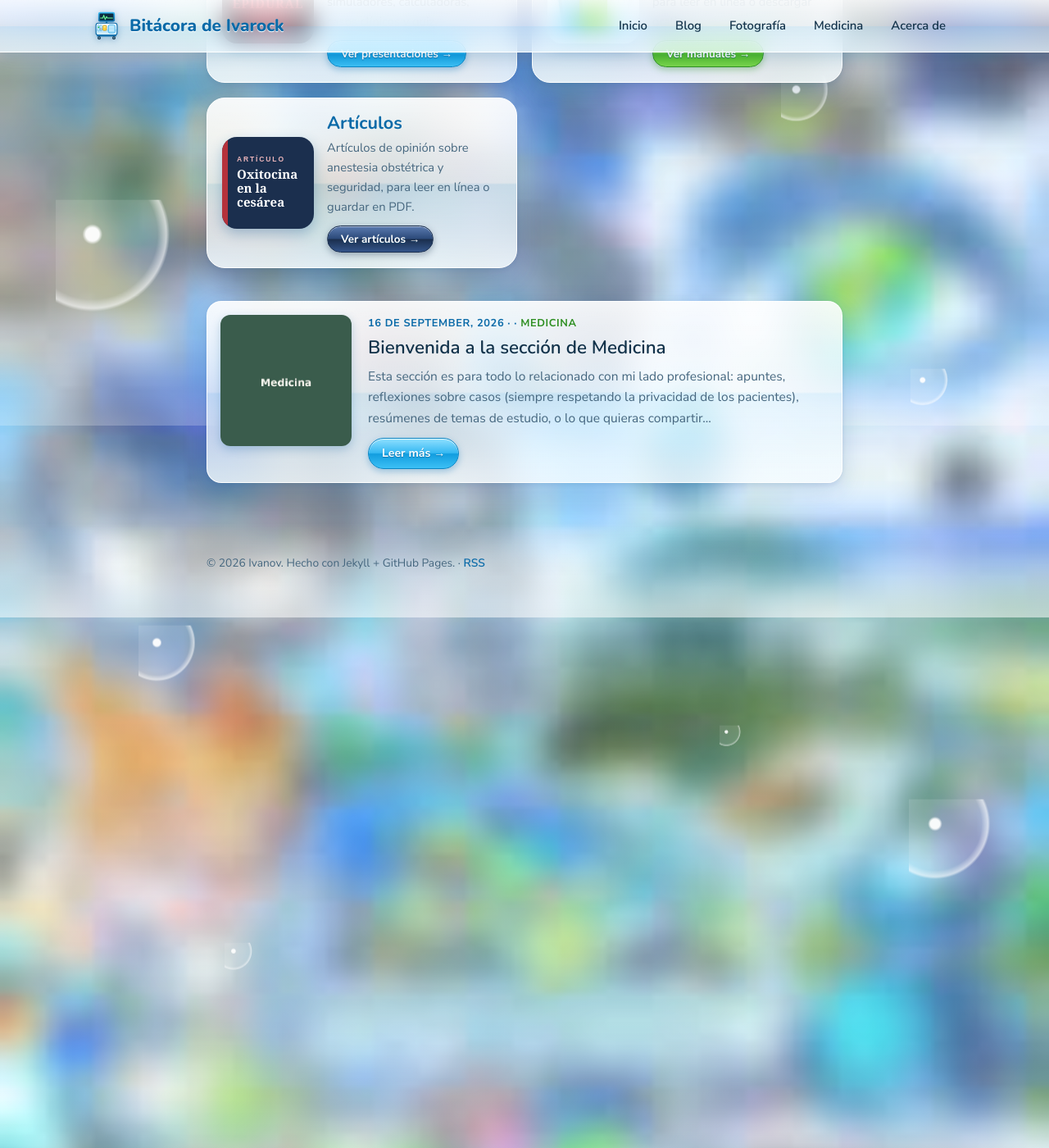
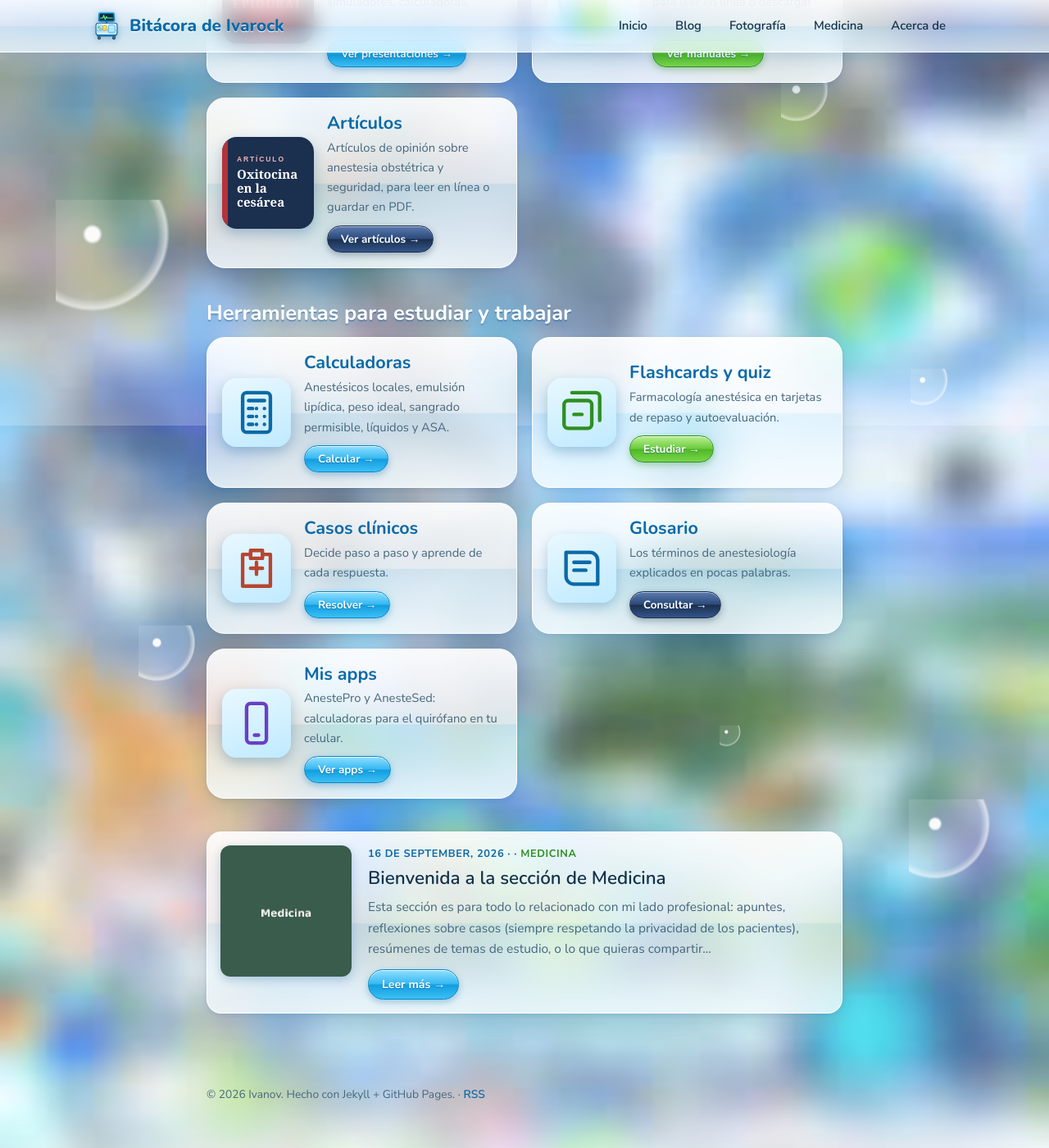
Before and after one commit to Ivarock/Ivarock.github.io, a Jekyll site: the page built from medicina/index.md, in a window 1280 px wide and 1400 px high, scrolled down 381 px. Shown: the whole window at 82% size. Built offline with Jekyll 4.4.1, drawn with Linux system fonts in a browser that asks for light colours.

Commit message:
Nuevas herramientas: _includes

```diff
--- a/_includes/medicina-secciones.html
+++ b/_includes/medicina-secciones.html
@@ -20,6 +20,9 @@
 .msec__art--paper small{color:#e9b4b9;font:700 8.5px/1 sans-serif;letter-spacing:.22em}
 .msec__art--paper b{color:#fff;font:700 15px/1.15 Georgia,serif;margin-top:5px}
 .msec__card--navy .msec__go{border-color:#1B2F4E;background:linear-gradient(180deg,#5b7bb0 0%,#2c4a7a 48%,#1B2F4E 52%,#34558a 100%);box-shadow:0 3px 8px rgba(27,47,78,.35),inset 0 1px 0 rgba(255,255,255,.5)}
+.msec__art--icon{background:linear-gradient(160deg,#e9f8ff,#bfeaff)}
+.msec__art--icon svg{width:58px;height:58px}
+.msec--tools .msec__art{width:84px;height:84px}
 @media (max-width:420px){.msec__art{width:84px;height:84px}.msec__art--books i{transform:scale(.8)}}
 </style>
 <nav class="msec" aria-label="Subsecciones de Medicina">
@@ -36,3 +39,26 @@
     <div class="msec__body"><h2>Artículos</h2><p>Artículos de opinión sobre anestesia obstétrica y seguridad, para leer en línea o guardar en PDF.</p><span class="msec__go">Ver artículos →</span></div>
   </a>
 </nav>
+<h2 style="color:#fff;text-shadow:0 2px 0 rgba(10,90,150,.35),0 6px 16px rgba(10,90,150,.35);margin:10px 0 14px">Herramientas para estudiar y trabajar</h2>
+<nav class="msec msec--tools" aria-label="Herramientas de Medicina">
+  <a class="msec__card" href="{{ '/calculadoras/' | relative_url }}">
+    <span class="msec__art msec__art--icon"><svg viewBox="0 0 24 24" fill="none" stroke="#0a6aa8" stroke-width="1.8" stroke-linecap="round" stroke-linejoin="round"><rect x="5" y="2" width="14" height="20" rx="2"/><path d="M8 6h8M8 10h2M12 10h0M16 10h0M8 14h2M12 14h0M16 14h0M8 18h2M12 18h0M16 18h0"/></svg></span>
+    <div class="msec__body"><h2>Calculadoras</h2><p>Anestésicos locales, emulsión lipídica, peso ideal, sangrado permisible, líquidos y ASA.</p><span class="msec__go">Calcular →</span></div>
+  </a>
+  <a class="msec__card msec__card--green" href="{{ '/estudio/' | relative_url }}">
+    <span class="msec__art msec__art--icon"><svg viewBox="0 0 24 24" fill="none" stroke="#2f8f22" stroke-width="1.8" stroke-linecap="round" stroke-linejoin="round"><rect x="3" y="6" width="14" height="14" rx="2"/><path d="M7 2h12a2 2 0 0 1 2 2v12"/><path d="M8 13h4"/></svg></span>
+    <div class="msec__body"><h2>Flashcards y quiz</h2><p>Farmacología anestésica en tarjetas de repaso y autoevaluación.</p><span class="msec__go">Estudiar →</span></div>
+  </a>
+  <a class="msec__card" href="{{ '/casos/' | relative_url }}">
+    <span class="msec__art msec__art--icon"><svg viewBox="0 0 24 24" fill="none" stroke="#b8452f" stroke-width="1.8" stroke-linecap="round" stroke-linejoin="round"><path d="M9 3h6v4H9z"/><path d="M5 5h4M15 5h4v16H5V5"/><path d="M9 12h6M12 9v6"/></svg></span>
+    <div class="msec__body"><h2>Casos clínicos</h2><p>Decide paso a paso y aprende de cada respuesta.</p><span class="msec__go">Resolver →</span></div>
+  </a>
+  <a class="msec__card msec__card--navy" href="{{ '/glosario/' | relative_url }}">
+    <span class="msec__art msec__art--icon"><svg viewBox="0 0 24 24" fill="none" stroke="#0a6aa8" stroke-width="1.8" stroke-linecap="round" stroke-linejoin="round"><path d="M4 4h12a4 4 0 0 1 4 4v12H8a4 4 0 0 1-4-4z"/><path d="M8 9h8M8 13h6"/></svg></span>
+    <div class="msec__body"><h2>Glosario</h2><p>Los términos de anestesiología explicados en pocas palabras.</p><span class="msec__go">Consultar →</span></div>
+  </a>
+  <a class="msec__card" href="{{ '/apps/' | relative_url }}">
+    <span class="msec__art msec__art--icon"><svg viewBox="0 0 24 24" fill="none" stroke="#6a3fc4" stroke-width="1.8" stroke-linecap="round" stroke-linejoin="round"><rect x="7" y="2" width="10" height="20" rx="2"/><path d="M11 18h2"/></svg></span>
+    <div class="msec__body"><h2>Mis apps</h2><p>AnestePro y AnesteSed: calculadoras para el quirófano en tu celular.</p><span class="msec__go">Ver apps →</span></div>
+  </a>
+</nav>
```
Also changed, not shown: _includes/mapa-360.html (added, +44 -0 lines).
